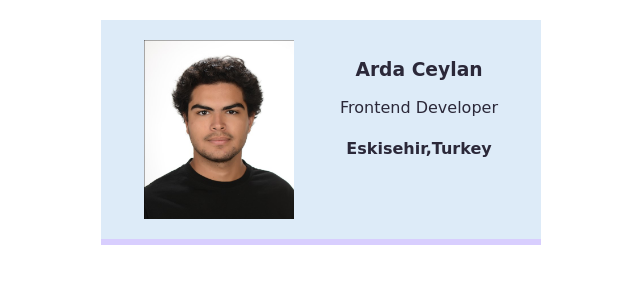
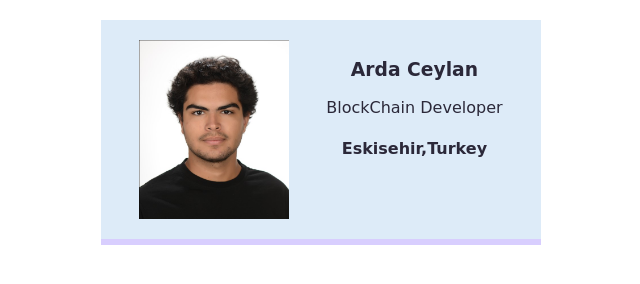
Before and after one commit to ar0da/Business_card, a website built with Vite: page index.html in a window 1280 px wide. Shown: the whole page, without its empty margins (319-959 px from the left). Built offline with nearby package versions, Linux system fonts and the light colour scheme.

Commit message:
Update index.html

```diff
--- a/index.html
+++ b/index.html
@@ -7,7 +7,7 @@
             <img class="avatar" src="images/vesikalık.jpg" alt="Arda Ceylan" />
             <div >
                 <h3 class="hover-border">Arda Ceylan</h3>
-                <p class="hover-border">Frontend Developer</p>
+                <p class="hover-border">BlockChain Developer</p>
                 <h4 class="hover-border">Eskisehir,Turkey</h4>
             </div>
         </div>
```
